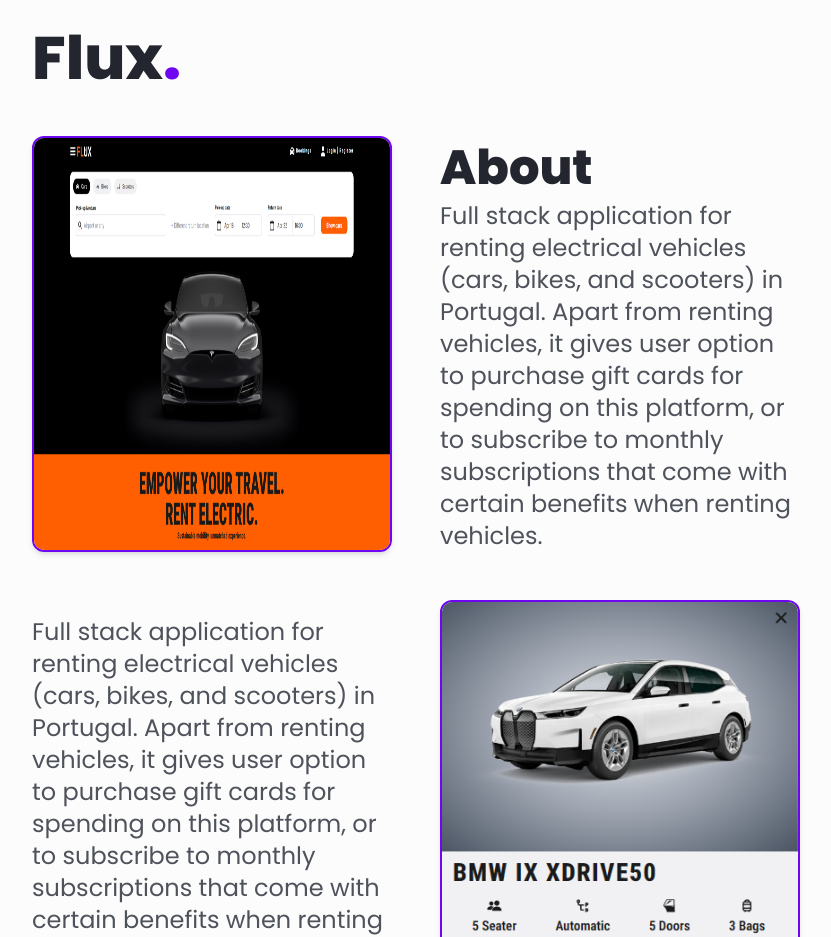
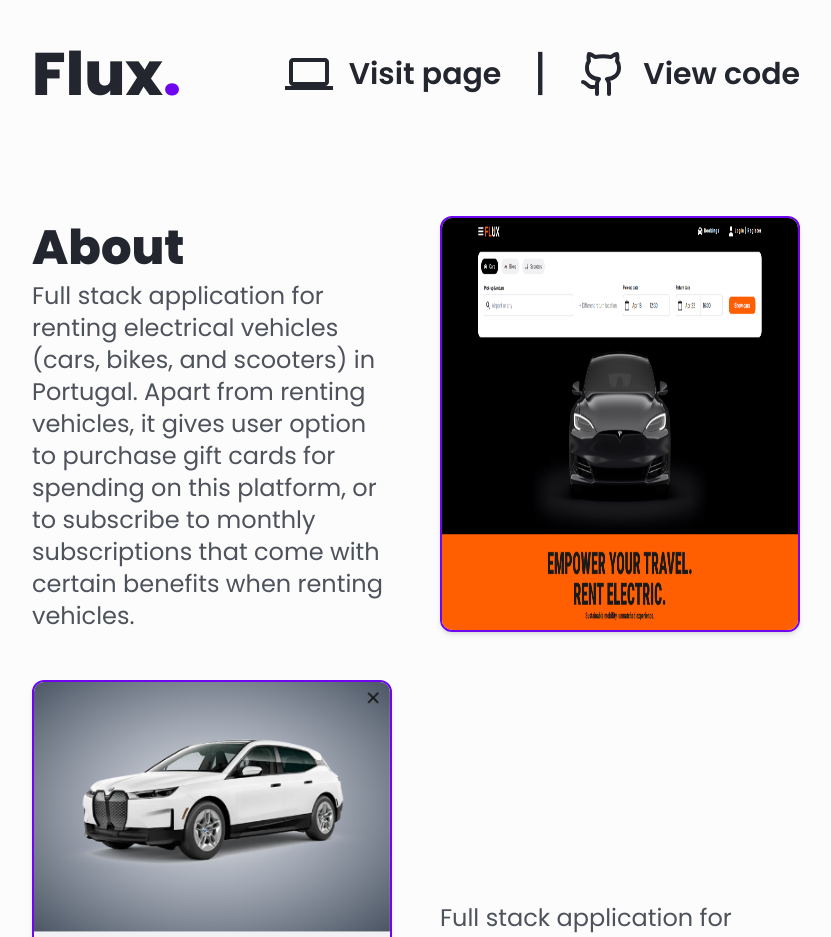
Before and after one commit to AndrejBerezni/Portfolio2024, a Next.js app: page /projects/1 in a window 1280 px wide. Shown: the part 680-1617 px from the top of the page, without its empty margins (224-1055 px from the left). Built offline with nearby package versions, Linux system fonts and the light colour scheme.

Commit message:
add links to project page

```diff
--- a/src/app/projects/[project]/page.tsx
+++ b/src/app/projects/[project]/page.tsx
@@ -1,3 +1,4 @@
+import ProjectLinks from '@/components/projects/ProjectLinks'
 import ProjectParagraph from '@/components/projects/ProjectParagraph'
 import SectionTitle from '@/components/SectionTitle'
 import { projects } from '@/lib/projects'
@@ -10,8 +11,10 @@
   const project = projects[Number(params.project) - 1]
   return (
     <section className="my-8 md:my-12">
-      <SectionTitle title={project.name} />
-
+      <div className="mb-16 flex w-full flex-col justify-between md:mb-24 md:flex-row">
+        <SectionTitle title={project.name} />{' '}
+        <ProjectLinks web={project.pageLink} github={project.ghLink} />
+      </div>
       <ProjectParagraph
         img={project.mainImage}
         imgType="desktop"
--- /dev/null
+++ b/src/components/projects/ProjectLinks.tsx
@@ -0,0 +1,39 @@
+import Link from 'next/link'
+import { LuGithub } from 'react-icons/lu'
+import { MdComputer } from 'react-icons/md'
+
+import AnimationFadeIn from '../animation/AnimationFadeIn'
+
+export default function ProjectLinks({
+  web,
+  github,
+}: {
+  web: string
+  github: string
+}) {
+  return (
+    <AnimationFadeIn styles="flex gap-4 md:gap-8 items-center">
+      <Link
+        href={web}
+        target="_blank"
+        className="group flex items-center justify-between gap-4 text-xl font-semibold duration-200 hover:text-brand md:text-3xl"
+      >
+        <div className="text-2xl duration-700 group-hover:rotate-[-360deg] md:text-5xl">
+          <MdComputer />
+        </div>
+        <p className="duration-500 group-hover:-translate-y-1">Visit page</p>
+      </Link>
+      <p className="text-3xl md:text-5xl">|</p>
+      <Link
+        href={github}
+        target="_blank"
+        className="group flex items-center justify-between gap-4 text-xl font-semibold duration-200 hover:text-brand md:text-3xl"
+      >
+        <div className="text-2xl duration-700 group-hover:rotate-[360deg] md:text-5xl">
+          <LuGithub />
+        </div>
+        <p className="duration-500 group-hover:-translate-y-1">View code</p>
+      </Link>
+    </AnimationFadeIn>
+  )
+}
--- a/src/components/projects/ProjectParagraph.tsx
+++ b/src/components/projects/ProjectParagraph.tsx
@@ -17,9 +17,9 @@
   return (
     <div
       className={clsx('flex flex-col gap-4', {
-        'my-12 lg:gap-12 lg:odd:flex-row-reverse lg:even:flex-row':
+        'my-12 lg:gap-12 lg:odd:flex-row lg:even:flex-row-reverse':
           imgType === 'desktop',
-        'my-12 md:gap-12 md:odd:flex-row-reverse md:even:flex-row':
+        'my-12 md:gap-12 md:odd:flex-row md:even:flex-row-reverse':
           imgType === 'mobile',
       })}
     >
@@ -41,8 +41,8 @@
         />
       </AnimationFadeIn>
       <AnimationFadeIn
-        styles={clsx('flex w-full flex-col justify-center self-start', {
-          'lg:mt-2 lg:w-1/2': imgType === 'desktop',
+        styles={clsx('flex w-full flex-col justify-center', {
+          'lg:mt-2 lg:w-1/2 self-start': imgType === 'desktop',
           'md:mt-2 md:w-1/2': imgType === 'mobile',
         })}
       >
--- a/src/lib/interfaces.ts
+++ b/src/lib/interfaces.ts
@@ -1,5 +1,7 @@
 export interface IProject {
   name: string
+  pageLink: string
+  ghLink: string
   mainImage: string
   desktopImages: string[]
   mobileImages: string[]
--- a/src/lib/projects.ts
+++ b/src/lib/projects.ts
@@ -1,6 +1,8 @@
 export const projects = [
   {
     name: 'Flux',
+    pageLink: 'https://www.fluxecodrive.com/',
+    ghLink: 'https://github.com/AndrejBerezni/Flux',
     mainImage: '/flux.png',
     desktopImages: ['/flux-desktop-1.PNG'],
     mobileImages: ['/flux-mob-1.PNG', '/flux-mob-2.PNG'],
@@ -20,6 +22,8 @@
   },
   {
     name: 'Schwarz',
+    pageLink: 'https://schwarzluxurywatches.web.app/',
+    ghLink: 'https://github.com/AndrejBerezni/Schwarz',
     mainImage: '/schwarz.png',
     desktopImages: ['/schwarz-desktop-1.PNG'],
     mobileImages: ['/schwarz-mob-1.PNG', '/schwarz-mob-2.PNG'],
```
